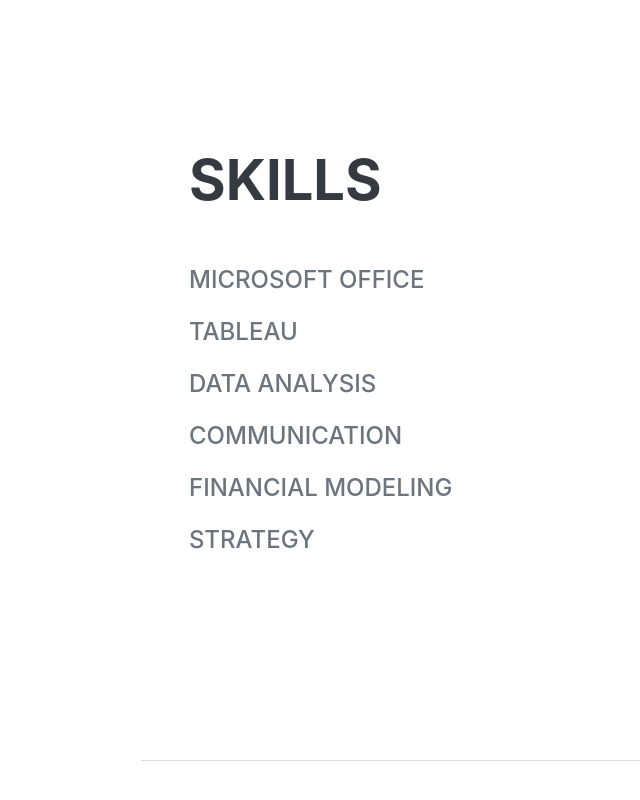
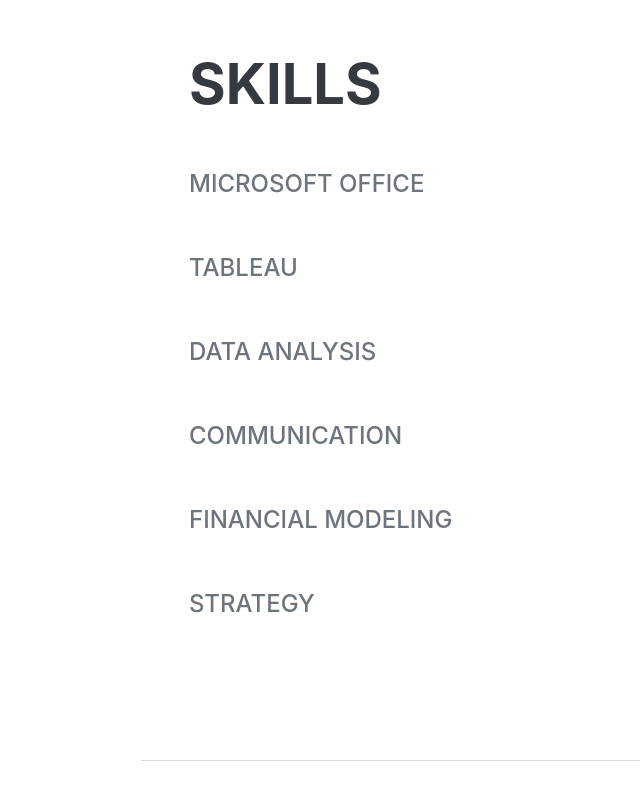
Before and after one commit to mfusco14/mfusco14.github.io, a plain HTML site: page index.html in a window 1280 px wide. Shown: the part 2621-3421 px from the top of the page, without its empty margins (131-771 px from the left). Drawn offline with nearby package versions, Linux system fonts and the light colour scheme; a web font is replaced by a local one.

Commit message:
Update index.html

```diff
--- a/index.html
+++ b/index.html
@@ -118,12 +118,12 @@
             <section class="resume-section" id="skills">
                 <div class="resume-section-content">
                     <h2 class="mb-5">Skills</h2>
-                    <div class="subheading mb-3">Microsoft Office</div>
-                    <div class="subheading mb-3">Tableau</div>
-                    <div class="subheading mb-3">Data Analysis</div>
-                    <div class="subheading mb-3">Communication</div>
-                    <div class="subheading mb-3">Financial Modeling</div>
-                    <div class="subheading mb-3">Strategy</div>
+                    <div class="subheading mb-5">Microsoft Office</div>
+                    <div class="subheading mb-5">Tableau</div>
+                    <div class="subheading mb-5">Data Analysis</div>
+                    <div class="subheading mb-5">Communication</div>
+                    <div class="subheading mb-5">Financial Modeling</div>
+                    <div class="subheading mb-5">Strategy</div>
                 </div>
             </section>
             <hr class="m-0" />
```
